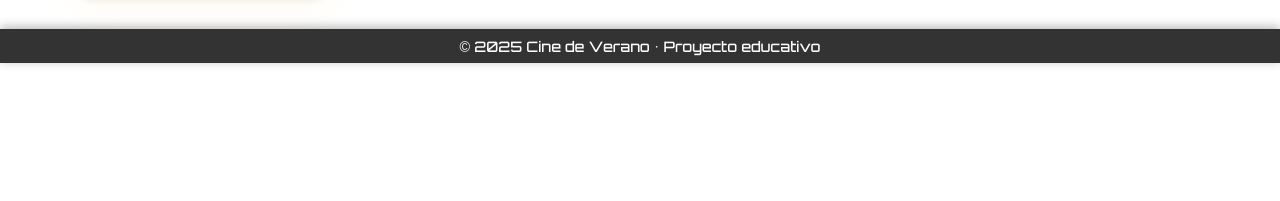
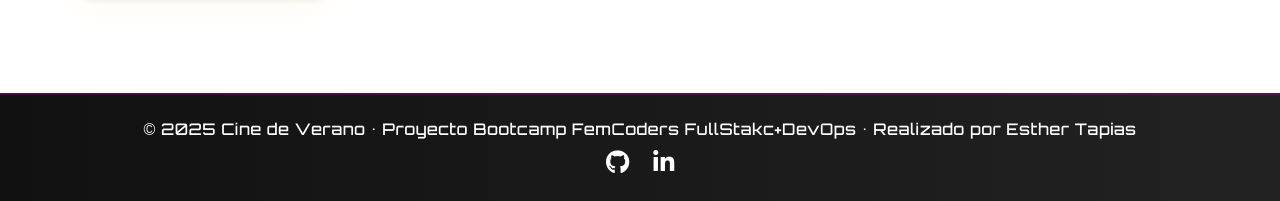
Before and after one commit to EstherTapias/cine-de-verano, a website with bundled scripts: page src/index.html in a window 1280 px wide. Shown: the part 1897-2098 px from the top of the page. Before the commit the page ends 1960 px from the top, so only its background shows below. Built offline with nearby package versions, Linux system fonts and the light colour scheme; data requests are answered from the project's data file.

Commit message:
Update footer with my profile linkedin/github, change html and css(#7)

```diff
--- a/src/index.html
+++ b/src/index.html
@@ -6,6 +6,8 @@
   <title>🎞Cine de Verano🌅🌊</title>
   <link rel="stylesheet" href="style.css" />
   <link href="https://fonts.googleapis.com/css2?family=Orbitron:wght@500&display=swap" rel="stylesheet" />
+  <link  rel="stylesheet"  href="https://cdnjs.cloudflare.com/ajax/libs/font-awesome/6.5.0/css/all.min.css"/>
+
 </head>
 <body>
   <header>
@@ -55,9 +57,18 @@
     </section>
   </main>
 
-  <footer>
-    <p>© 2025 Cine de Verano • Proyecto educativo</p>
+  <footer class="site-footer">
+    <p>© 2025 Cine de Verano • Proyecto Bootcamp FemCoders FullStakc+DevOps • Realizado por Esther Tapias</p>
+    <div class="social-icons">
+      <a href="https://github.com/EstherTapias" target="_blank" aria-label="GitHub">
+        <i class="fab fa-github"></i>
+      </a>
+      <a href="https://www.linkedin.com/in/esther-tapias-paez-camino/" target="_blank" aria-label="LinkedIn">
+        <i class="fab fa-linkedin-in"></i>
+      </a>
+    </div>
   </footer>
+
 
   <script type="module" src="main.js"></script>
 </body>
--- a/src/style.css
+++ b/src/style.css
@@ -484,6 +484,42 @@ nav button:hover {
     background: linear-gradient(45deg,#d7263d 90%,#ffcc70);
     color: #fff !important;
   }
+
+  .site-footer {
+    background: linear-gradient(to right, #111, #222);
+    color: #fff;
+    text-align: center;
+    padding: 1.5rem 0;
+    margin-top: 4rem;
+    font-size: 1rem;
+    border-top: 2px solid #ff00ff33;
+    box-shadow: 0 -2px 15px rgba(255, 255, 255, 0.1);
+  }
+
+  .site-footer p {
+    margin: 0 0 0.5rem 0;
+    font-weight: 300;
+    letter-spacing: 0.5px;
+  }
+
+  .social-icons {
+    display: flex;
+    justify-content: center;
+    gap: 1.5rem;
+    margin-top: 0.5rem;
+  }
+
+  .social-icons a {
+    color: #fff;
+    font-size: 1.5rem;
+    transition: transform 0.2s ease, color 0.2s ease;
+  }
+
+  .social-icons a:hover {
+    color: #00ffff;
+    transform: scale(1.2);
+  }
+
 
 
 
```
